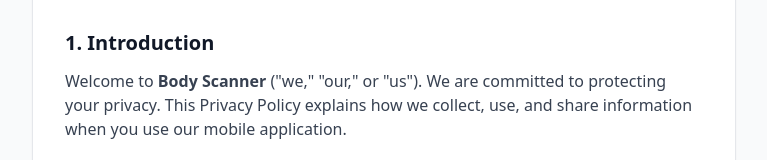
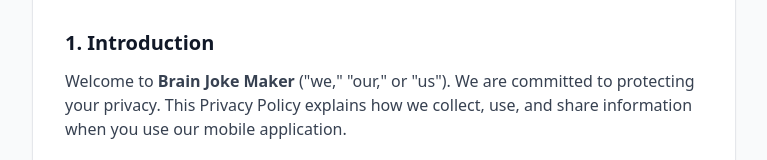
Before and after one commit to SMRI2170/Official-Website-of-Body_Scanner, a plain HTML site: page privacy.html in a window 1280 px wide. Shown: the part 152-312 px from the top of the page, without its empty margins (256-1023 px from the left). Drawn offline with nearby package versions, Linux system fonts and the light colour scheme.

Commit message:
Update privacy.html

```diff
--- a/privacy.html
+++ b/privacy.html
@@ -3,7 +3,7 @@
 <head>
     <meta charset="UTF-8">
     <meta name="viewport" content="width=device-width, initial-scale=1.0">
-    <title>Privacy Policy - Body Scanner</title>
+    <title>Privacy Policy - Brain Joke Maker</title>
     <script src="https://cdn.tailwindcss.com"></script>
 </head>
 <body class="bg-gray-50 text-gray-900 font-sans">
@@ -18,7 +18,7 @@
                 <section>
                     <h2 class="text-xl font-bold text-gray-900 mb-3">1. Introduction</h2>
                     <p>
-                        Welcome to <strong>Body Scanner</strong> ("we," "our," or "us"). We are committed to protecting your privacy.
+                        Welcome to <strong>Brain Joke Maker</strong> ("we," "our," or "us"). We are committed to protecting your privacy.
                         This Privacy Policy explains how we collect, use, and share information when you use our mobile application.
                     </p>
                 </section>
```
